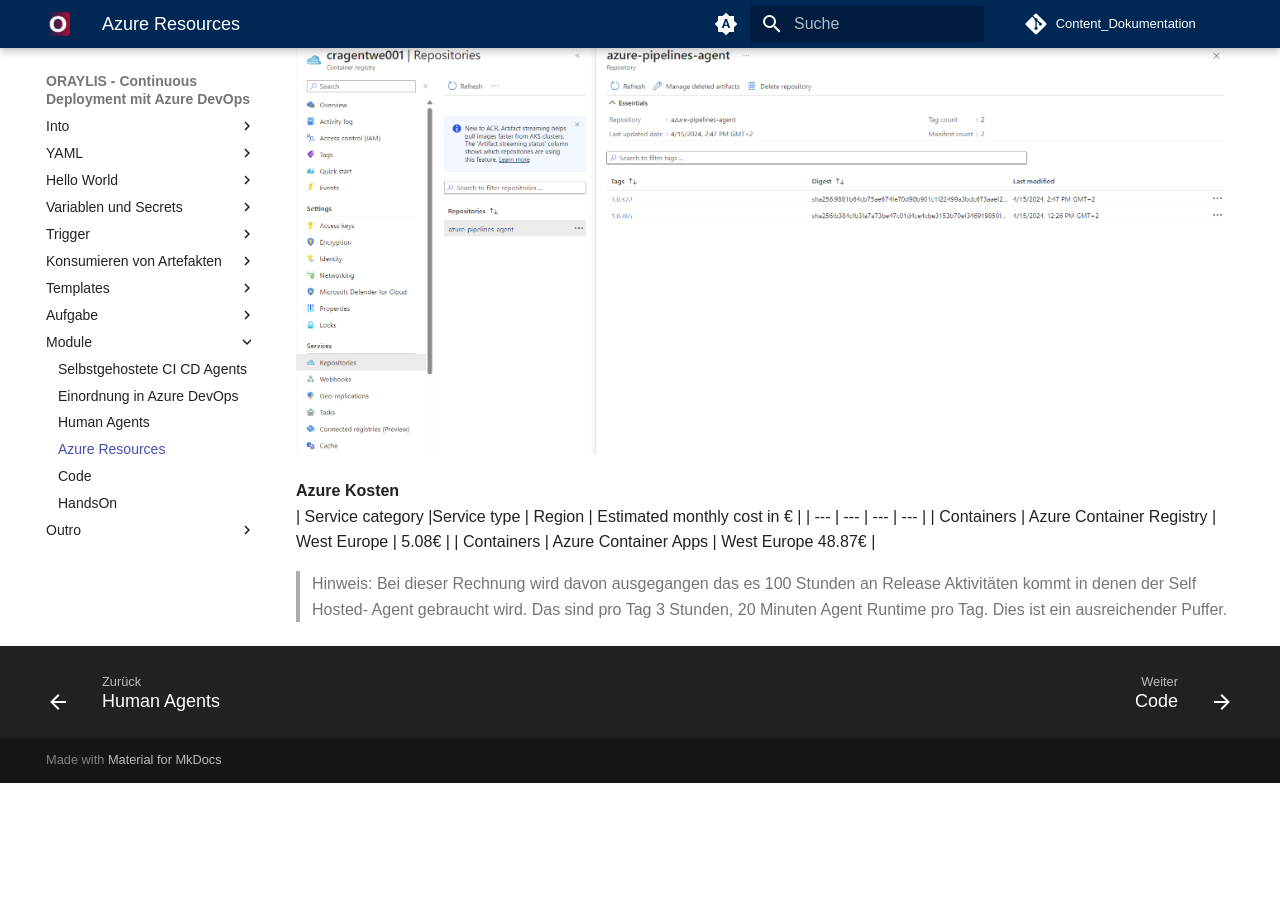
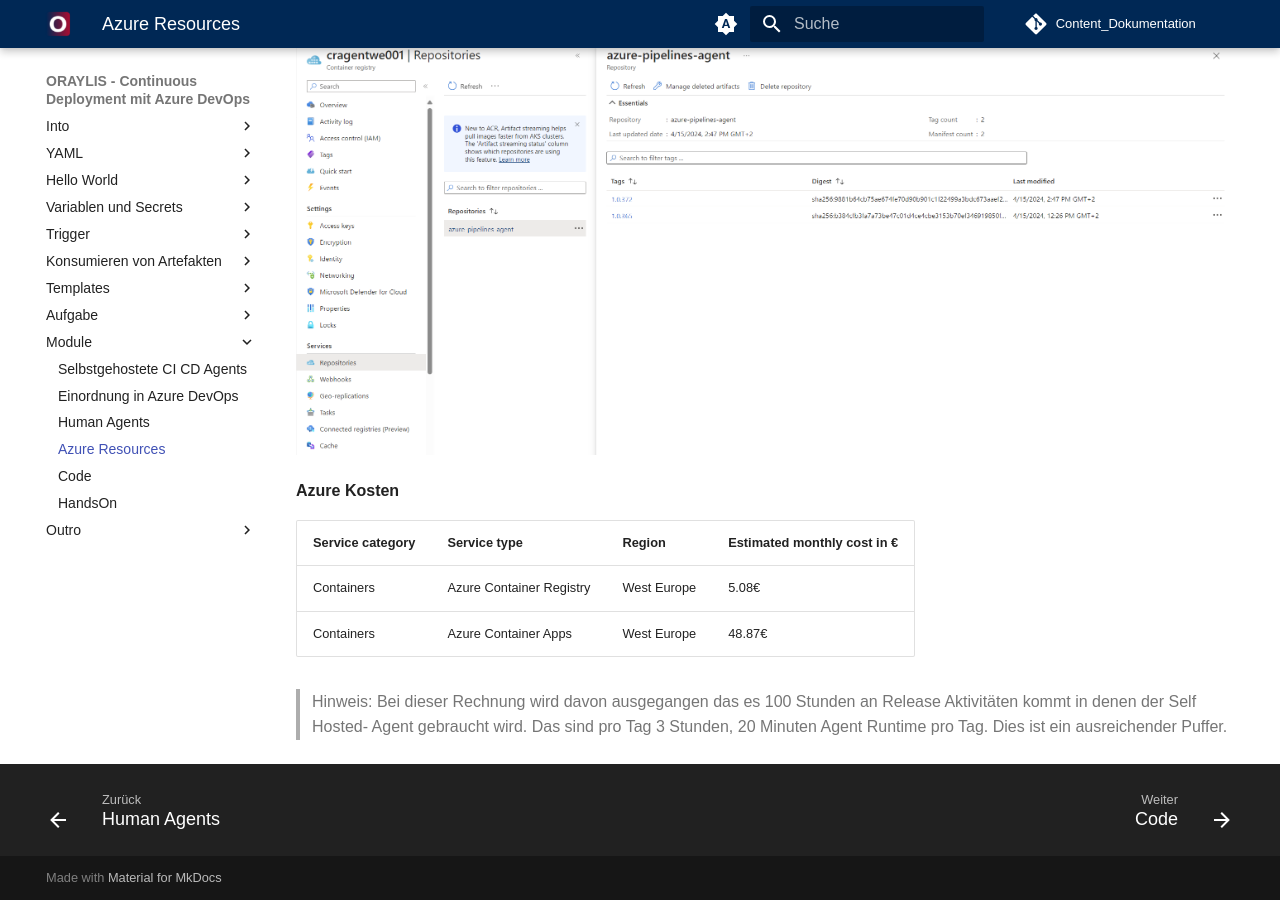
Before and after one commit to zyeiy2/Content_Dokumentation, an MkDocs documentation site: the page built from docs/Selbstgehostete CI CD Agents/Azure Resources.md, in a window 1280 px wide and 900 px high, scrolled down 4717 px. Built offline with MkDocs 1.6.1 and Material for MkDocs 9.7.7, drawn with Linux system fonts in a browser that asks for light colours; some web fonts are replaced; comment, search, counter and statistics services are not loaded; before the commit the page ends 5500 px from its top, so only the background shows below that.

Commit message:
Update Tabelle

```diff
--- a/docs/Selbstgehostete CI CD Agents/Azure Resources.md
+++ b/docs/Selbstgehostete CI CD Agents/Azure Resources.md
@@ -123,10 +123,11 @@
 ![Container Registry Images](Container%20Registry%20Images.png)
 
 **Azure Kosten**
-| Service category |Service type | Region |  Estimated monthly cost in € |
+
+| Service category | Service type | Region |  Estimated monthly cost in € |
 | --- | --- | --- | --- |
 | Containers | Azure Container Registry | West Europe | 5.08€ |
-| Containers | Azure Container Apps | West Europe  48.87€ |
+| Containers | Azure Container Apps | West Europe | 48.87€ |
 
 > Hinweis: Bei dieser Rechnung wird davon ausgegangen das es 100 Stunden an Release Aktivitäten kommt in denen der Self Hosted- Agent gebraucht wird.
 Das sind pro Tag 3 Stunden, 20 Minuten Agent Runtime pro Tag. Dies ist ein ausreichender Puffer.
```
